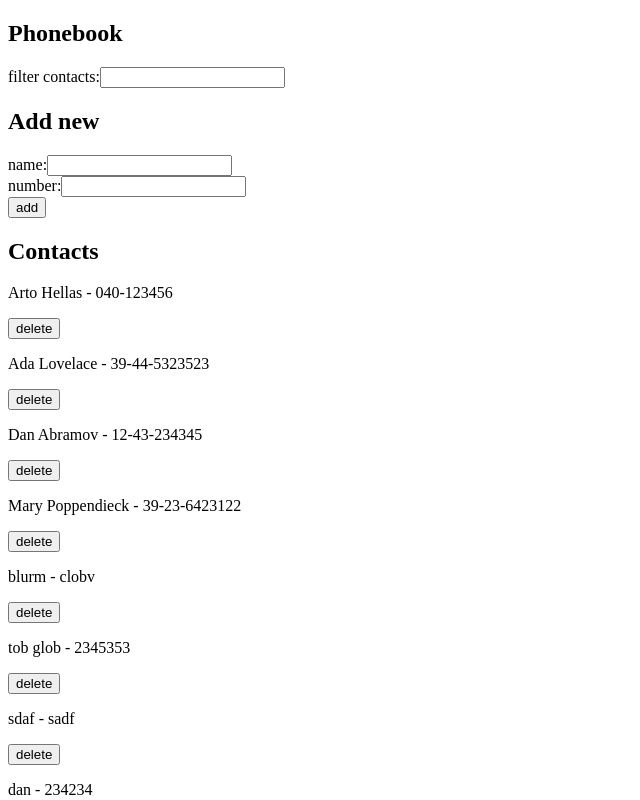
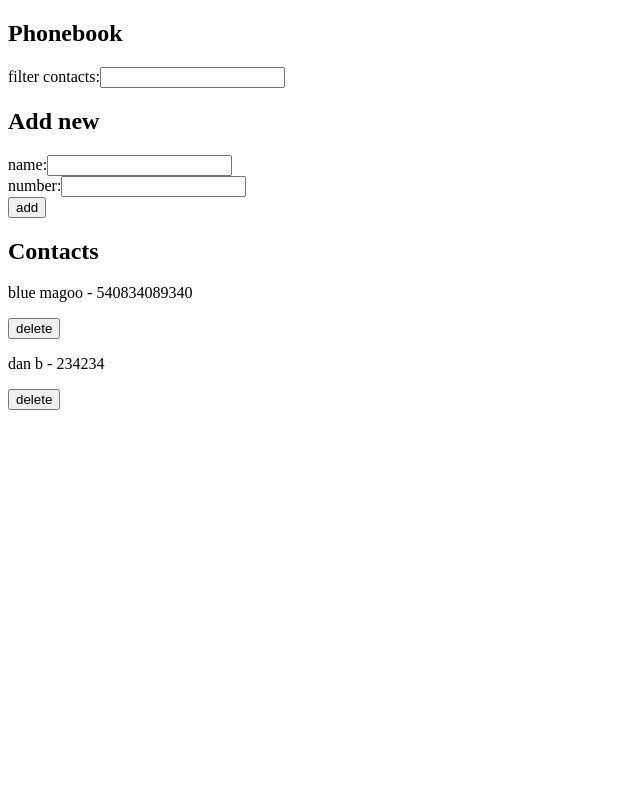
Before and after one commit to DBurgess93/part2, a React (Create React App) app in the folder phonebook/: page / in a window 1280 px wide. Shown: the top 800 px of the page, without its empty margins (0-640 px from the left). Built offline with nearby package versions, Linux system fonts and the light colour scheme; data requests are answered from the project's data file.

Commit message:
Finished delete function

```diff
--- a/phonebook/db.json
+++ b/phonebook/db.json
@@ -1,59 +1,5 @@
 {
   "persons": [
-    {
-      "name": "Arto Hellas",
-      "number": "040-123456",
-      "id": 1
-    },
-    {
-      "name": "Ada Lovelace",
-      "number": "39-44-5323523",
-      "id": 2
-    },
-    {
-      "name": "Dan Abramov",
-      "number": "12-43-234345",
-      "id": 3
-    },
-    {
-      "name": "Mary Poppendieck",
-      "number": "39-23-6423122",
-      "id": 4
-    },
-    {
-      "name": "blurm",
-      "number": "clobv",
-      "key": "blurm",
-      "id": 5
-    },
-    {
-      "name": "tob glob",
-      "number": "2345353",
-      "key": "tob glob",
-      "id": 6
-    },
-    {
-      "name": "sdaf",
-      "number": "sadf",
-      "key": "sdaf",
-      "id": 7
-    },
-    {
-      "name": "dan",
-      "number": "234234",
-      "id": 8
-    },
-    {
-      "name": "sdf",
-      "number": "sdggd",
-      "id": 9
-    },
-    {
-      "name": "yo yo",
-      "number": "12341245",
-      "key": "yo yo",
-      "id": 10
-    },
     {
       "name": "blue magoo",
       "number": "540834089340",
@@ -70,46 +16,10 @@
       "id": 13
     },
     {
-      "name": "aaron",
-      "number": "23423443",
-      "key": "aaron",
-      "id": 14
-    },
-    {
-      "name": "Aaron",
-      "number": "324324532",
-      "key": "Aaron",
-      "id": 15
-    },
-    {
-      "name": "zilo",
-      "number": "43534535",
-      "key": "zilo",
-      "id": 16
-    },
-    {
-      "name": "ad",
-      "number": "asd",
-      "key": "ad",
-      "id": 17
-    },
-    {
       "name": "",
       "number": "",
       "key": "",
       "id": 18
-    },
-    {
-      "name": "adf",
-      "number": "a32423",
-      "key": "adf",
-      "id": 19
-    },
-    {
-      "name": "dfdsds",
-      "number": "213342",
-      "key": "dfdsds",
-      "id": 20
     }
   ]
 }
--- a/phonebook/src/App.js
+++ b/phonebook/src/App.js
@@ -11,10 +11,14 @@ const Filter = ({ filterText, handleChange }) => {
 }
 
 const Contact = ({ id, person, handleDelete }) => {
+  const handleDeleteClick = (event) => {
+    event.preventDefault();
+    handleDelete(id);
+  };
   return (
     <div>
       <p key={id}> {person.name} - {person.number} </p>
-      <button onClick={handleDelete} >delete</button>
+      <button onClick={handleDeleteClick} >delete</button>
     </div>
   );
 };
@@ -90,10 +94,26 @@ const App = () => {
     }
     contactService
       .create(nameObject)
-    .then(returnedNote => {
-      setPersons(persons.concat(returnedNote))
+      .then(returnedContact => {
+        setPersons(persons.concat(returnedContact))
         setNewName('')
         setNewNumber('')
+      })
+  }
+
+  const deletePerson = (id, event) => {
+    if (event) {
+      event.preventDefault();
+    }
+
+    contactService
+      .deleteContact(id)
+      .then(() => {
+        const updatedPersons = persons.filter(person => person.id !== id)
+        setPersons(updatedPersons)
+      })
+      .catch(error => {
+        console.log('Error deleting contact:', error)
       })
   }
 
@@ -112,10 +132,7 @@ const App = () => {
     setFilterText(event.target.value)
   }
 
-  const handleDelete = (id) => {
-    const updatedPersons = persons.filter(person => person.id !== id);
-    setPersons(updatedPersons);
-  }
+
 
   return (
     <div>
@@ -129,7 +146,7 @@ const App = () => {
         handleNameChange={handleNameChange}
         handleNumberChange={handleNumberChange}
       />
-      <Contacts persons={persons} filterText={filterText} handleDelete={handleDelete} />
+      <Contacts persons={persons} filterText={filterText} handleDelete={deletePerson} />
 
     </div>
   )
--- a/phonebook/src/services/contacts.js
+++ b/phonebook/src/services/contacts.js
@@ -16,4 +16,9 @@ const update = (id, newObject) => {
   return request.then(response => response.data)
 }
 
-export default { getAll, create, update }
+const deleteContact = (id) => {
+  const request = axios.delete(`${baseUrl}/${id}`);
+  return request.then(response => response.data);
+};
+
+export default { getAll, create, update, deleteContact }
```
Lines whose indentation alone changed are shown as unchanged.
